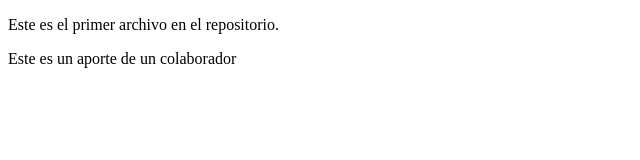
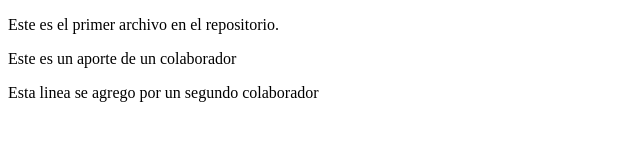
Before and after one commit to AndresMhdz/Act_3.3_Mant_y_Scripting, a plain HTML site: page index.html in a window 1280 px wide. Shown: the whole page, without its empty margins (0-640 px from the left). Drawn offline with Linux system fonts and the light colour scheme.

Commit message:
Se agrego una nueva linea en el archivo index.html

```diff
--- a/index.html
+++ b/index.html
@@ -9,5 +9,7 @@
     <p>Este es el primer archivo en el repositorio.</p>
 
     <p>Este es un aporte de un colaborador</p>
+
+    <p>Esta linea se agrego por un segundo colaborador</p>
 </body>
 </html>
```
